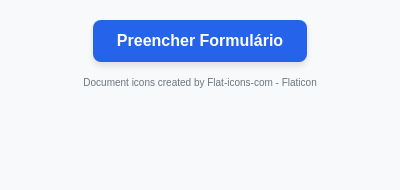
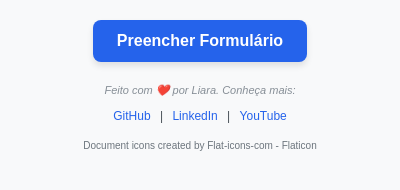
Before and after one commit to liara987/Extens-o-do-Chrome, a browser extension: page fake-form-filler-br/popup.html in a window 400 px wide. Drawn offline with Linux system fonts and the light colour scheme.

Commit message:
chore: adiciona contatos no popup da extensão

```diff
--- a/fake-form-filler-br/popup.html
+++ b/fake-form-filler-br/popup.html
@@ -2,7 +2,7 @@
 <html lang="pt-BR">
 
 <head>
-  <meta charset="UTF-8">
+  <meta charset="UTF-8" />
   <title>Form Filler BR</title>
   <style>
     body {
@@ -50,25 +50,47 @@
       transform: none;
     }
 
-    /* Estilização para a tag <a> */
-    a.credits {
-      display: block;
+    /* Créditos e contatos discretos */
+    .credits {
       margin-top: 15px;
-      /* Adiciona um espaço acima do link */
       font-size: 10px;
-      /* Reduz o tamanho da fonte */
       color: #6c757d;
-      /* Uma cor cinza sutil para não se destacar */
       text-decoration: none;
-      /* Remove o sublinhado padrão */
+      transition: color 0.2s ease-in-out;
+      display: inline-block;
+    }
+
+    .credits:hover {
+      color: #0056b3;
+      text-decoration: underline;
+    }
+
+    /* Container para contatos */
+    .contacts {
+      margin-top: 20px;
+      font-size: 12px;
+      color: #495057;
+      line-height: 1.5;
+    }
+
+    .contacts a {
+      color: #2563eb;
+      text-decoration: none;
+      margin: 0 6px;
       transition: color 0.2s ease-in-out;
     }
 
-    a.credits:hover {
-      color: #0056b3;
-      /* Cor azul no hover para indicar que é um link */
+    .contacts a:hover {
       text-decoration: underline;
-      /* Adiciona o sublinhado ao passar o mouse */
+      color: #1d4ed8;
+    }
+
+    /* Pequeno texto de convite */
+    .contacts p {
+      margin: 0 0 8px 0;
+      font-style: italic;
+      color: #868e96;
+      font-size: 11px;
     }
   </style>
 </head>
@@ -76,9 +98,19 @@
 <body>
   <button id="fill">Preencher Formulário</button>
 
-  <a class="credits" href="https://www.flaticon.com/free-icons/document" title="document icons">Document icons created
-    by Flat-icons-com
-    - Flaticon</a>
+  <div class="contacts" aria-label="Contatos do desenvolvedor">
+    <p>Feito com ❤️ por Liara. Conheça mais:</p>
+    <a href="https://github.com/liara987" target="_blank" rel="noopener noreferrer" aria-label="GitHub Liara">GitHub</a>
+    |
+    <a href="https://www.linkedin.com/in/liara-programadora/" target="_blank" rel="noopener noreferrer"
+      aria-label="LinkedIn Liara">LinkedIn</a> |
+    <a href="https://www.youtube.com/@LiaraProgramadora" target="_blank" rel="noopener noreferrer"
+      aria-label="YouTube Liara">YouTube</a>
+  </div>
+
+  <a class="credits" href="https://www.flaticon.com/free-icons/document" title="document icons" target="_blank"
+    rel="noopener noreferrer">Document icons created by Flat-icons-com - Flaticon</a>
+
   <script type="module" src="popup.js"></script>
 </body>
 
```
